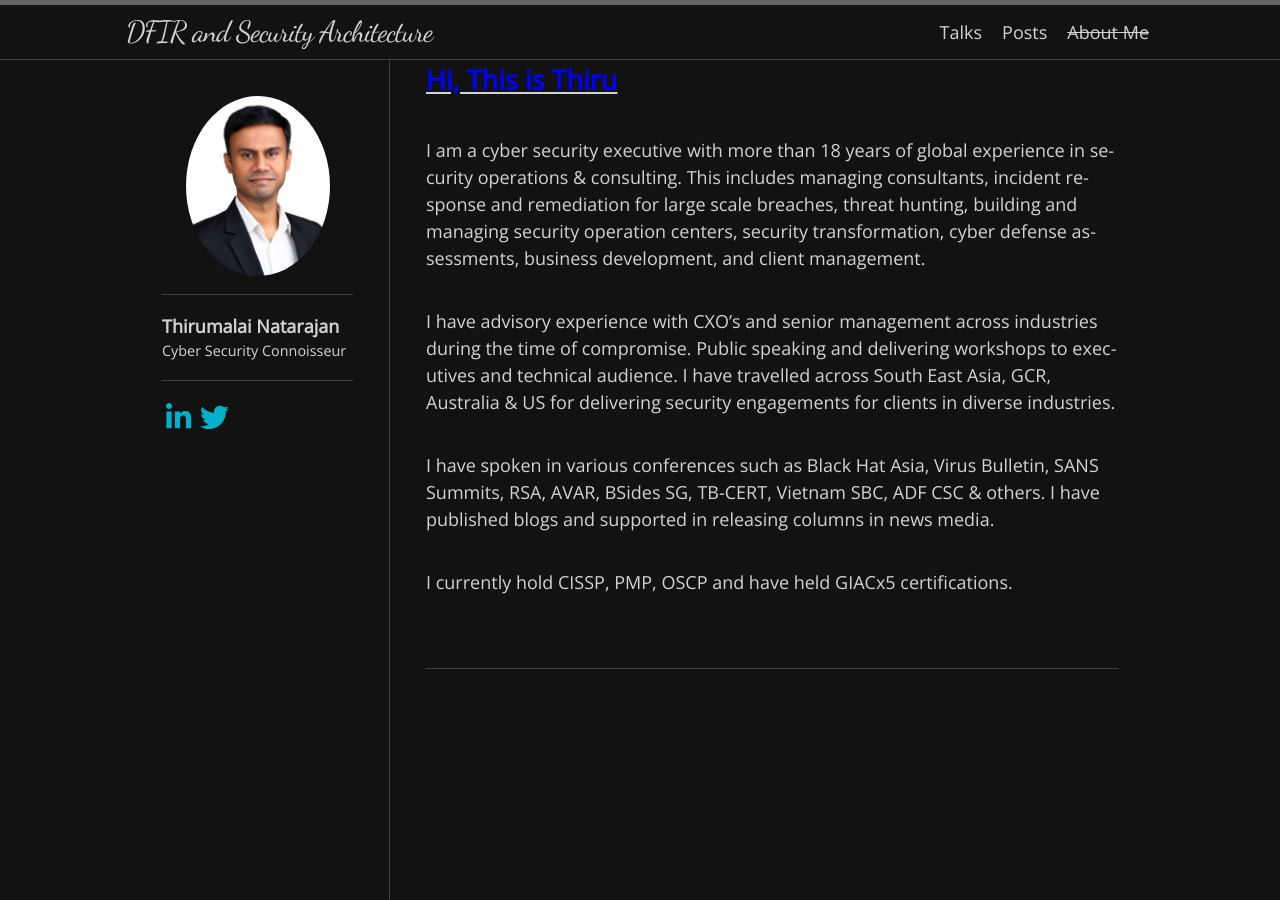
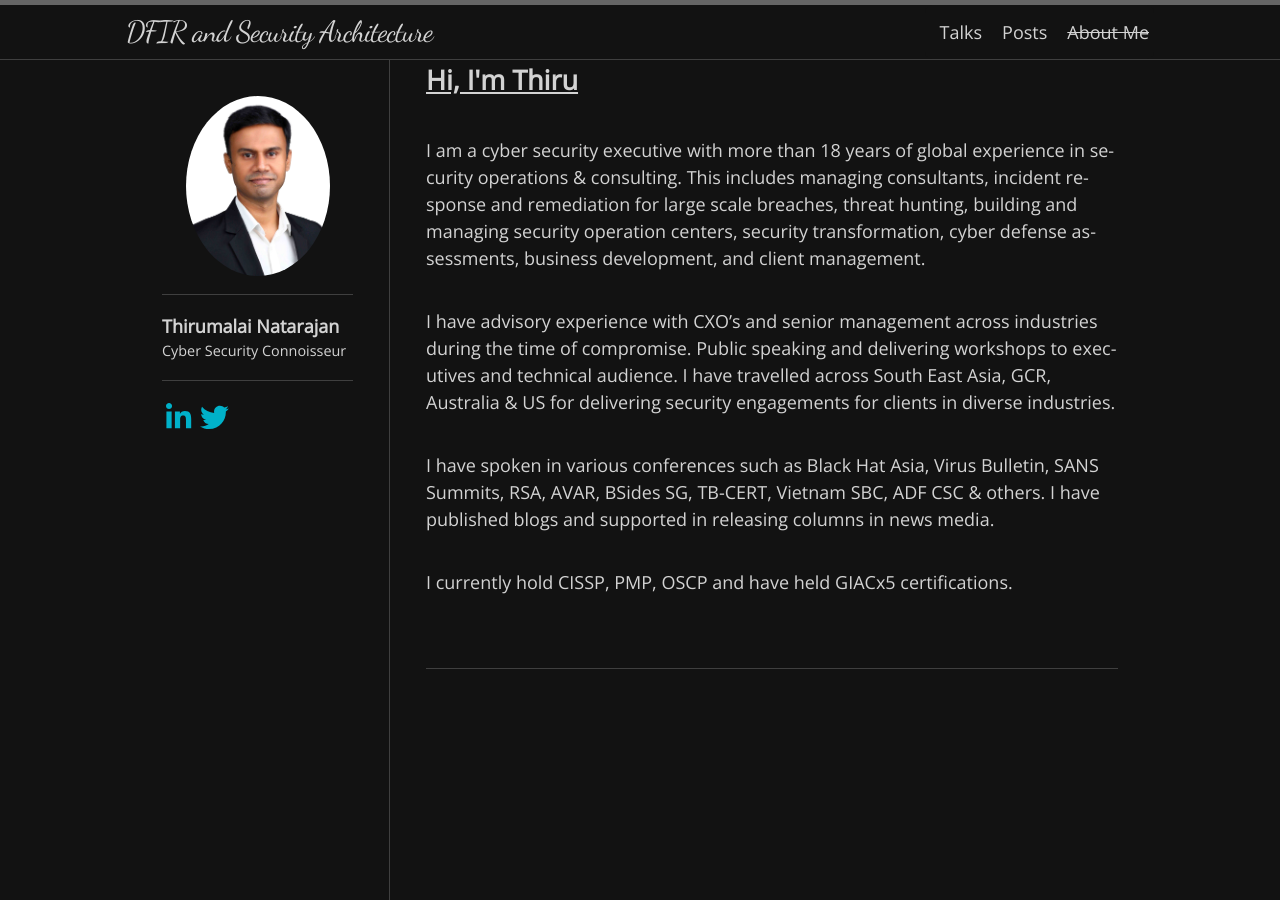
Before and after one commit to Th1ru-M/th1ru-m.github.io, a Jekyll site: the page built from AboutMe.md, in a window 1280 px wide. Built offline with Jekyll 4.4.1, drawn with Linux system fonts in a browser that asks for light colours; nearby versions of some CDN libraries; some web fonts are replaced.

Commit message:
Update AboutMe.md

```diff
--- a/AboutMe.md
+++ b/AboutMe.md
@@ -3,7 +3,7 @@ layout: default
 title:  "About Me"
 permalink: /AboutMe/
 ---
-## **<u><span style='color: blue;'>Hi, This is Thiru</span></u>**
+## **<u>Hi, I'm Thiru</u>**
 
 I am a cyber security executive with more than 18 years of global experience in security operations & consulting. This includes managing consultants, incident response and remediation for large scale breaches, threat hunting, building and managing security operation centers, security transformation, cyber defense assessments, business development, and client management.
 
```
